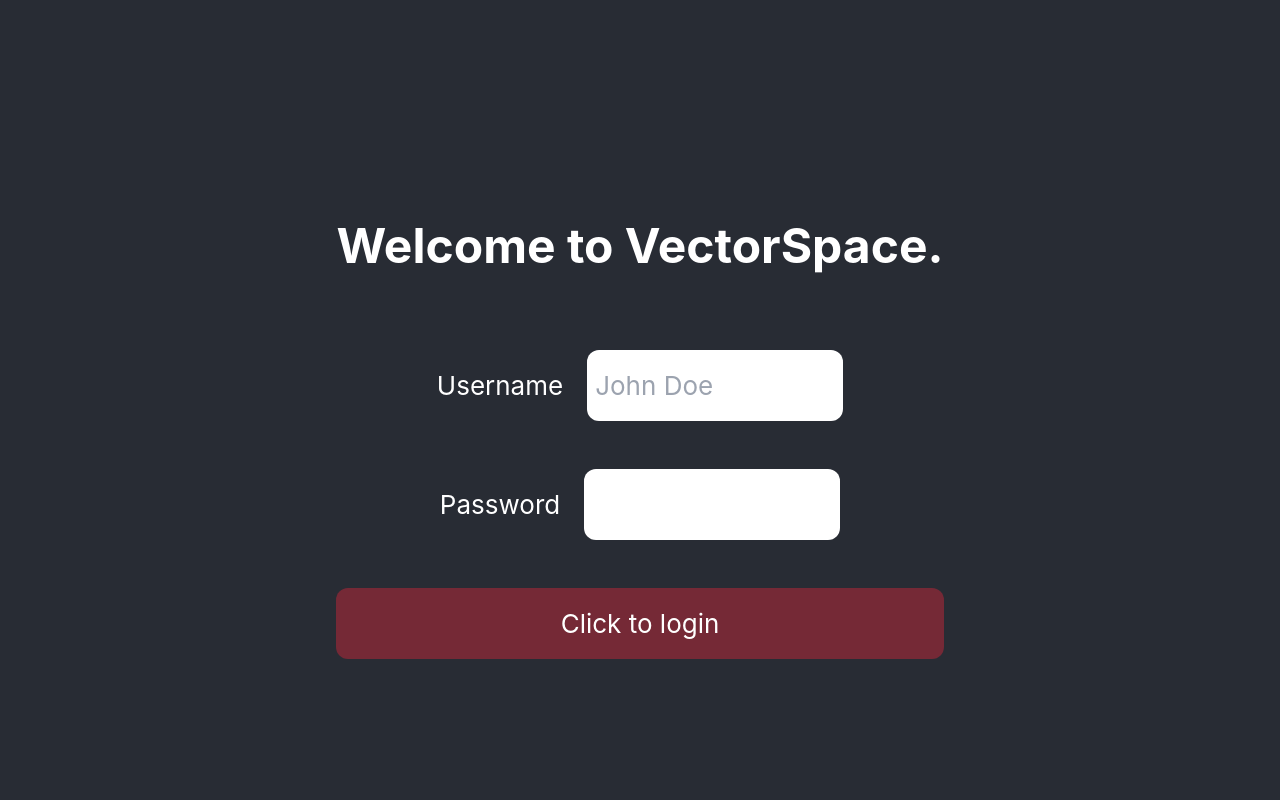
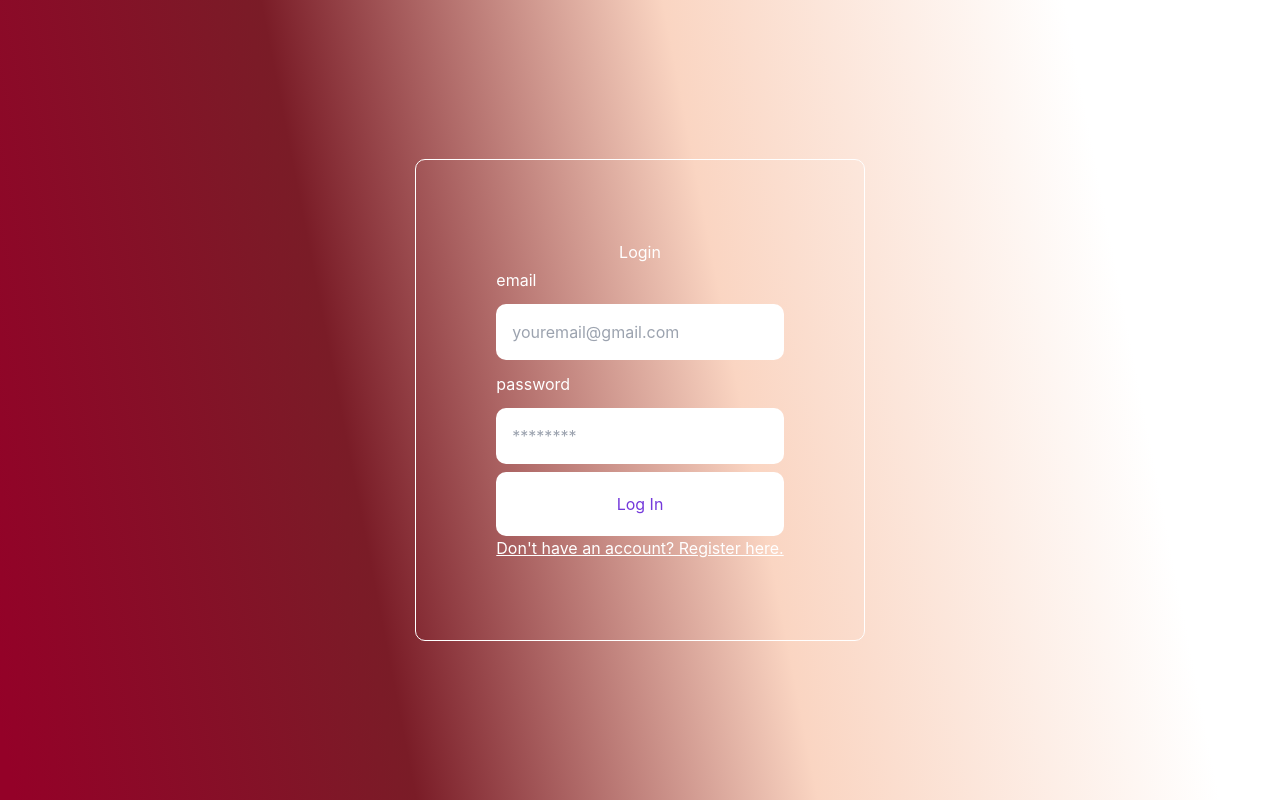
Before and after one commit to fkertesz/Nullspace, a React (Create React App) app in the folder vectorspaceapp/: page / in a window 1280 px wide. Built offline with nearby package versions, Linux system fonts and the light colour scheme.

Commit message:
12/2/2024 - Nicholas - Added new login and register screen

```diff
--- a/vectorspaceapp/src/App.css
+++ b/vectorspaceapp/src/App.css
@@ -4,6 +4,21 @@
 
 .App {
   text-align: center;
+}
+.App-login {
+  text-align: center;
+  display: flex;
+  min-height: 100vh;
+  align-items: center;
+  justify-content: center;
+  color: white;
+  background-image: linear-gradient(
+    79deg,
+    #940128 1%,
+    #7a1c27,
+    #fad5c2,
+    #ffffff 85%
+  );
 }
 
 .App-logo {
@@ -52,3 +67,50 @@
     -webkit-text-stroke: 4px black;
   }
 }
+
+/*
+Login Screen Styles
+*/
+
+.auth-form-container,
+.login-form,
+.register-form {
+  display: flex;
+  flex-direction: column;
+}
+
+@media screen and (min-width: 600px) {
+  .auth-form-container {
+    padding: 5rem;
+    border: 1px solid white;
+    border-radius: 10px;
+    margin: 0.5rem;
+  }
+}
+
+.login-label {
+  text-align: left;
+  padding: 0.25rem 0;
+}
+
+.login-input {
+  margin: 0.5rem 0;
+  padding: 1rem;
+  border: none;
+  border-radius: 10px;
+}
+
+.login-button {
+  border: none;
+  background-color: white;
+  padding: 20px;
+  border-radius: 10px;
+  cursor: pointer;
+  color: #7439db;
+}
+
+.link-btn {
+  background: none;
+  color: white;
+  text-decoration: underline;
+}
--- a/vectorspaceapp/src/App.js
+++ b/vectorspaceapp/src/App.js
@@ -6,6 +6,7 @@
 import Reminders from "./MinimumViableComponents/Reminders";
 import Announcements from "./MinimumViableComponents/Announcements";
 import LoginScreen from "./MinimumViableComponents/LoginScreen";
+import LoginRegisterScreen from "./MinimumViableComponents/LoginRegisterScreen";
 
 function App() {
   const [isLoggedIn, setIsLoggedIn] = useState(false);
@@ -38,7 +39,10 @@
   return (
     <div className="App">
       {!isLoggedIn ? (
-        <LoginScreen setIsLoggedIn={setIsLoggedIn} setUserName={setUserName} />
+        <LoginRegisterScreen
+          setIsLoggedIn={setIsLoggedIn}
+          setUserName={setUserName}
+        />
       ) : (
         <header
           className={`App-header ${
--- /dev/null
+++ b/vectorspaceapp/src/MinimumViableComponents/Login.jsx
@@ -0,0 +1,52 @@
+import React, { useState } from "react";
+
+export const Login = (props) => {
+  const [email, setEmail] = useState("");
+  const [pass, setPass] = useState("");
+
+  const handleSubmit = (e) => {
+    e.preventDefault();
+    console.log(email);
+  };
+
+  return (
+    <div className="auth-form-container">
+      <h2>Login</h2>
+      <form className="login-form" onSubmit={handleSubmit}>
+        <label className="login-label" htmlFor="email">
+          email
+        </label>
+        <input
+          className="login-input"
+          value={email}
+          onChange={(e) => setEmail(e.target.value)}
+          type="email"
+          placeholder="youremail@gmail.com"
+          id="email"
+          name="email"
+        />
+        <label className="login-label" htmlFor="password">
+          password
+        </label>
+        <input
+          className="login-input"
+          value={pass}
+          onChange={(e) => setPass(e.target.value)}
+          type="password"
+          placeholder="********"
+          id="password"
+          name="password"
+        />
+        <button className="login-button" type="submit">
+          Log In
+        </button>
+      </form>
+      <button
+        className="link-btn"
+        onClick={() => props.onFormSwitch("register")}
+      >
+        Don't have an account? Register here.
+      </button>
+    </div>
+  );
+};
--- /dev/null
+++ b/vectorspaceapp/src/MinimumViableComponents/LoginRegisterScreen.jsx
@@ -0,0 +1,25 @@
+import React, { useState } from "react";
+//import logo from './logo.svg';
+import "../App.css";
+import { Login } from "./Login";
+import { Register } from "./Register";
+
+function LoginRegisterScreen() {
+  const [currentForm, setCurrentForm] = useState("login");
+
+  const toggleForm = (formName) => {
+    setCurrentForm(formName);
+  };
+
+  return (
+    <div className="App-login">
+      {currentForm === "login" ? (
+        <Login onFormSwitch={toggleForm} />
+      ) : (
+        <Register onFormSwitch={toggleForm} />
+      )}
+    </div>
+  );
+}
+
+export default LoginRegisterScreen;
--- /dev/null
+++ b/vectorspaceapp/src/MinimumViableComponents/Register.jsx
@@ -0,0 +1,61 @@
+import React, { useState } from "react";
+
+export const Register = (props) => {
+  const [email, setEmail] = useState("");
+  const [pass, setPass] = useState("");
+  const [name, setName] = useState("");
+
+  const handleSubmit = (e) => {
+    e.preventDefault();
+    console.log(email);
+  };
+
+  return (
+    <div className="auth-form-container">
+      <h2 className="text-3xl font-bold">Register</h2>
+      <form className="register-form" onSubmit={handleSubmit}>
+        <label className="login-label" htmlFor="name">
+          Full name
+        </label>
+        <input
+          className="login-input"
+          value={name}
+          name="name"
+          onChange={(e) => setName(e.target.value)}
+          id="name"
+          placeholder="Full Name"
+        />
+        <label className="login-label" htmlFor="email">
+          Email
+        </label>
+        <input
+          className="login-input"
+          value={email}
+          onChange={(e) => setEmail(e.target.value)}
+          type="email"
+          placeholder="youremail@gmail.com"
+          id="email"
+          name="email"
+        />
+        <label className="login-label" htmlFor="password">
+          Password
+        </label>
+        <input
+          className="login-input"
+          value={pass}
+          onChange={(e) => setPass(e.target.value)}
+          type="password"
+          placeholder="********"
+          id="password"
+          name="password"
+        />
+        <button className="login-button" type="submit">
+          Log In
+        </button>
+      </form>
+      <button className="link-btn" onClick={() => props.onFormSwitch("login")}>
+        Already have an account? Login here.
+      </button>
+    </div>
+  );
+};
```
